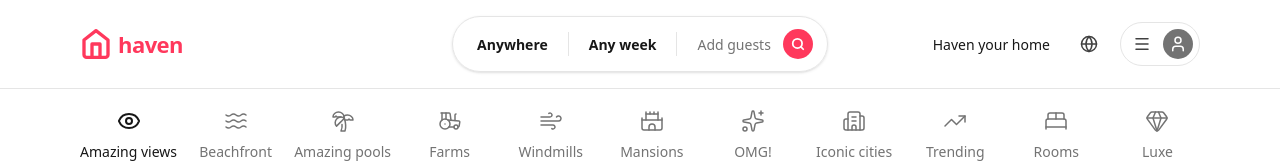
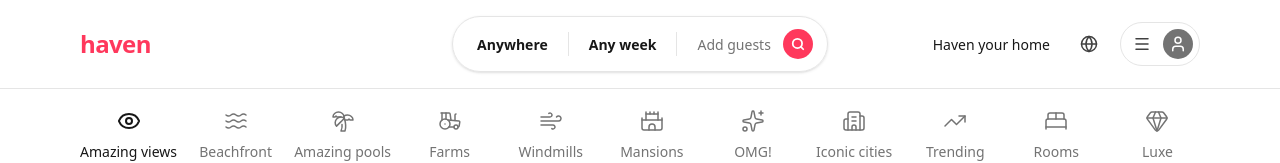
Before and after one commit to phalla-doll/vacation-rentals, a Next.js app: page / in a window 1280 px wide. Shown: the top 163 px of the page. Built offline with nearby package versions, Linux system fonts and the light colour scheme; a web font is replaced by a local one.

Commit message:
feat(Header): Simplify logo presentation
Removes the SVG icon from the header logo and simplifies the text styling. This streamlines the visual presentation of the application logo.

```diff
--- a/components/Header.tsx
+++ b/components/Header.tsx
@@ -4,12 +4,8 @@ export function Header() {
   return (
     <header className="border-b border-neutral-200 py-4 px-6 md:px-10 xl:px-20 flex items-center justify-between w-full bg-white sticky top-0 z-50">
       {/* Logo */}
-      <div className="flex items-center text-[#FF385C] font-bold text-xl gap-1.5 w-1/3">
-        <svg width="32" height="32" viewBox="0 0 24 24" fill="none" stroke="currentColor" strokeWidth="2.5" strokeLinecap="round" strokeLinejoin="round">
-          <path d="M3 9l9-7 9 7v11a2 2 0 0 1-2 2H5a2 2 0 0 1-2-2z"></path>
-          <polyline points="9 22 9 12 15 12 15 22"></polyline>
-        </svg>
-        <span className="hidden lg:block tracking-tight text-[22px] font-bold">haven</span>
+      <div className="flex items-center text-[#FF385C] w-1/3">
+        <span className="tracking-tight text-[24px] font-bold">haven</span>
       </div>
 
       {/* Search Bar */}
```
